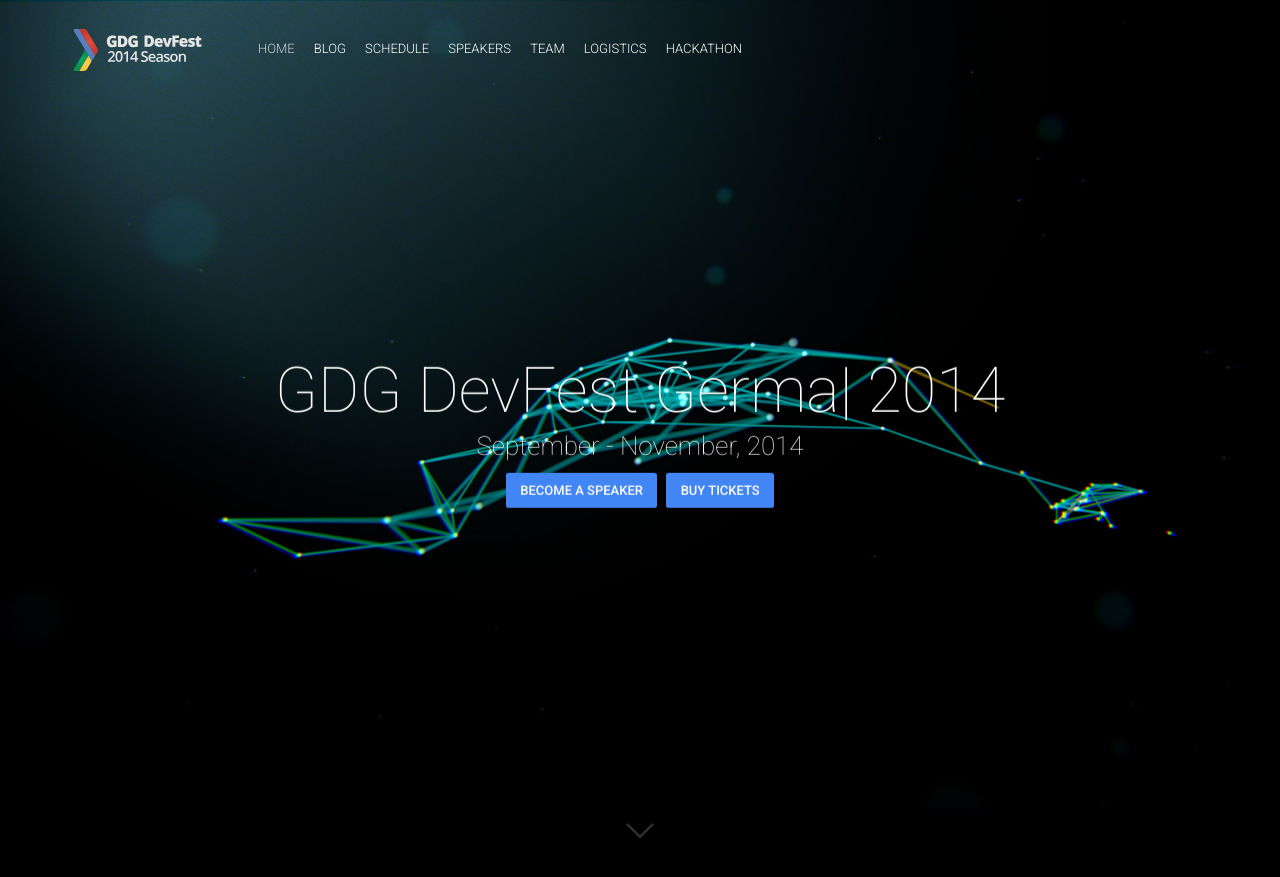
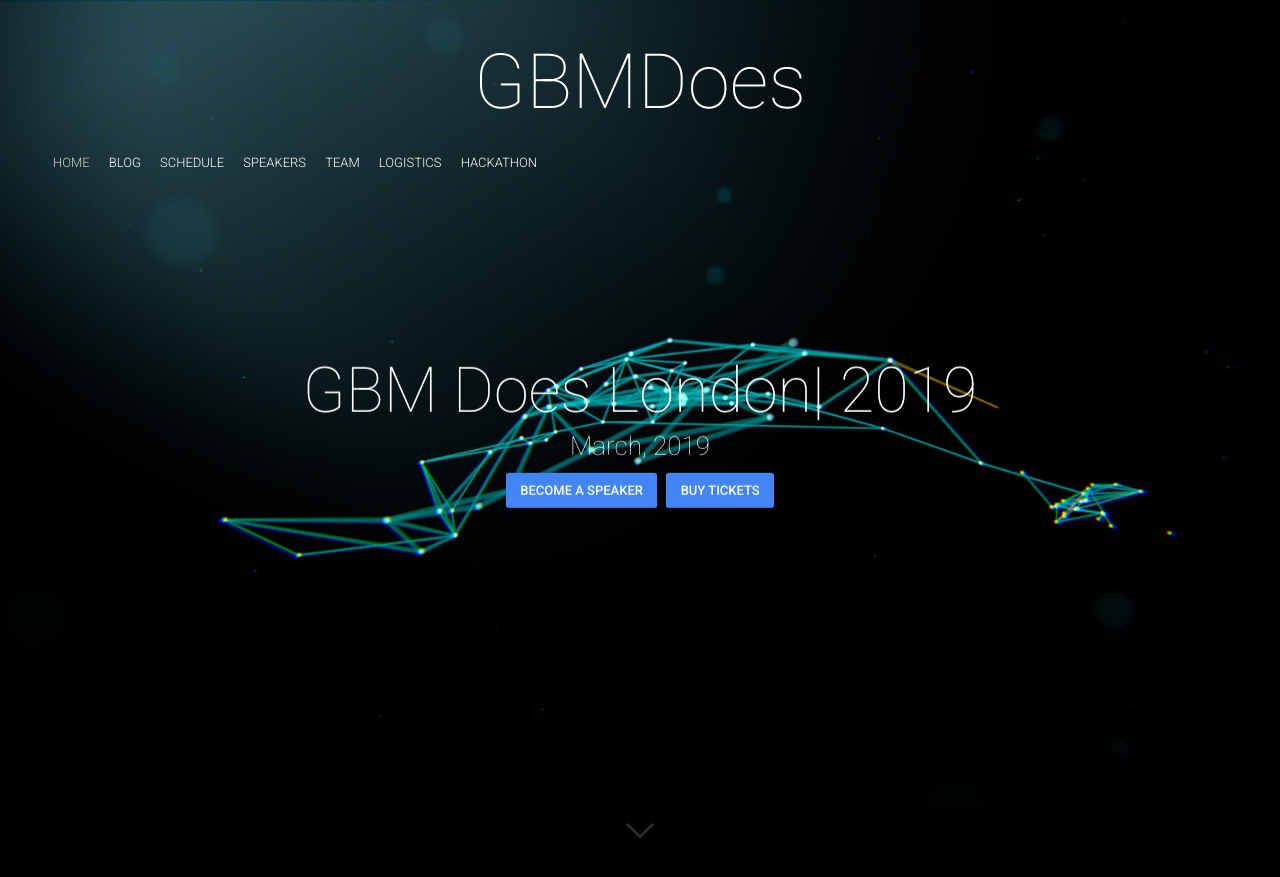
Before and after one commit to gbmdoes/gbmdoes.github.io, a Jekyll site: the page built from index.html, in a window 1280 px wide and 900 px high. Shown: the top 877 px of the window. Built offline with Jekyll 4.4.1, drawn with Linux system fonts in a browser that asks for light colours; nearby versions of some CDN libraries; comment, search, counter and statistics services are not loaded; some of the changed text lies outside the part shown.

Commit message:
Intial Does Changes

```diff
--- a/_config.yml
+++ b/_config.yml
@@ -56,16 +56,16 @@
 
 # Hero Block
 heroImage: "hero.jpg"
-heroTitle: "GDG DevFest <typeout> 2014"
-eventDate: "September - November, 2014"
-typeoutTextValues: '"", "Season", "Ukraine", "Germany", "USA"'
-typeoutFallback: "Season"
+heroTitle: "GBM Does <typeout> 2019"
+eventDate: "March, 2019"
+typeoutTextValues: '"", "Medici Effect", "London", "Innovation"'
+typeoutFallback: "The Medici Effect"
 heroButtons:
  - {link: "https://bit.ly/dfua-c4p", text: "Become a speaker"}
  - {permalink: "/#tickets", text: "Buy tickets"}
 
 # About Block
-aboutTitle: "About GDG DevFest"
+aboutTitle: "About GBM Does"
 aboutBlock:
  - {title: "Conference", image: "conference.jpg", text: "The biggest Google related event in the country carefully crafted for you by GDG community! Awesome speakers and lots of fun!" }
  - {title: "Workshops", image: "workshop.jpg", text: "Full-day of workshops, hands-on experience, hacking and debugging. Come and tame your favourite technology!" }
--- a/_includes/footer.html
+++ b/_includes/footer.html
@@ -38,7 +38,7 @@
 		<!-- Please don't delete this line-->
 		<div class="col-md-6">
 			<p class="copyright">
-				&copy; 2014 Based on <a href="https://github.com/gdg-x/zeppelin" target="_blank">Project Zeppelin</a>. Designed and created by <a href="https://plus.google.com/+OlehZasadnyy/about" target="_blank">Oleh Zasadnyy</a> &middot; <a href="http://lviv.gdg.org.ua" target="_blank">GDG Lviv</a>
+				&copy; 2014 Based on <a href="https://github.com/gdg-x/zeppelin" target="_blank">Project Zeppelin</a>. Designed and created by <a href="https://plus.google.com/+OlehZasadnyy/about" target="_blank">Oleh Zasadnyy</a> &middot; <a href="http://lviv.gdg.org.ua" target="_blank">GDG Lviv</a> | Modified and Adapted by <a href="https://www.linkedin.com/in/jaybothra/" target="_blank">Jay Bothra</a>
 			</p>
 		</div>
 	</div>
--- a/_includes/navigation.html
+++ b/_includes/navigation.html
@@ -4,7 +4,7 @@
         <use xlink:href="{{ site.baseurl }}/img/sprites/sprites.svg#icon-menu"></use>
     </svg>
     <a href="{{ site.baseurl }}/" id="logo-header" class="logo-header">
-        <div class="logo logo-light"></div>
+        <h2 style="color:white;">GBMDoes</h2>
     </a>
     <nav class="st-menu st-effect" id="menu">
         <div class="logo-navbar logo logo-dark visible-xs"></div>
```
Also changed, not shown: 2 other files.
